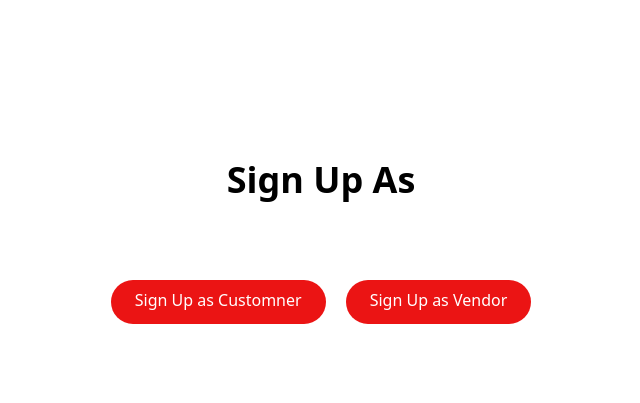
After one commit to ShivamSehgal01/Locale-Linkup, a Django app: template locale_linkup/templates/signup.html in a window 1280 px wide. The commit adds this page. Shown: the top 403 px of the page, without its empty margins (319-959 px from the left). Run offline with Django 5.2, Linux system fonts and the light colour scheme; the template is opened without the code that fills it, so the values that code supplies are empty; style sheets or scripts are compiled from the project's sources.

Commit message:
Initial Commit

```diff
--- a/locale_linkup/templates/index.html
+++ b/locale_linkup/templates/index.html
@@ -37,7 +37,8 @@
                     />
                     </svg>
 
-                    <a href="login.html" class="hover:underline text-sm md:text-xl">Log In</a>
+                    <a href="/locale_linkup/templates/login.html" class="hover:underline text-sm md:text-xl">Log In</a> <Span>|</Span>
+                    <a href="/locale_linkup/templates/signup.html" class="hover:underline text-sm md:text-xl">Sign Up</a>
                 </div>
                 </div>
 
--- a/locale_linkup/templates/login.html
+++ b/locale_linkup/templates/login.html
@@ -4,7 +4,7 @@
     <meta charset="UTF-8" />
     <meta name="viewport" content="width=device-width, initial-scale=1.0" />
     <title>Locale LinkUp</title>
-    <link rel="stylesheet" href="css/main.css" />
+    <link rel="stylesheet" href="/locale_linkup/static/css/main.css" />
   </head>
   <body>
     <!-- component -->
@@ -62,7 +62,7 @@
               >
             </div>
             <a
-              href="#"
+              href="/locale_linkup/templates/signup.html"
               class="text-xs focus:outline-none focus:ring-2 focus:ring-offset-2"
               >Create Account</a
             >
--- /dev/null
+++ b/locale_linkup/templates/signup.html
@@ -0,0 +1,28 @@
+<!DOCTYPE html>
+<html lang="en">
+  <head>
+    <meta charset="UTF-8" />
+    <meta name="viewport" content="width=device-width, initial-scale=1.0" />
+    <title>Loccale Lineup</title>
+    <link rel="stylesheet" href="/locale_linkup/static/css/main.css" />
+  </head>
+  <body>
+    <div class="container mx-auto py-20 mt-20">
+      <div class="sign flex flex-col justify-center items-center">
+        <h2 class="text-4xl font-bold text-center">Sign Up As</h2>
+        <div class="options flex flex-row mt-20 space-x-5">
+          <a
+            href="/locale_linkup/templates/signup_customer.html"
+            class="p-3 px-6 pt-2 rounded-full text-white bg-mainRed hover:bg-darkRed"
+            >Sign Up as Customner</a
+          >
+          <a
+            href="/locale_linkup/templates/signup_vendor.html"
+            class="p-3 px-6 pt-2 rounded-full text-white bg-mainRed hover:bg-darkRed"
+            >Sign Up as Vendor</a
+          >
+        </div>
+      </div>
+    </div>
+  </body>
+</html>
--- a/locale_linkup/templates/signup_customer.html
+++ b/locale_linkup/templates/signup_customer.html
@@ -4,7 +4,7 @@
     <meta charset="UTF-8" />
     <meta name="viewport" content="width=device-width, initial-scale=1.0" />
     <title>Local Linkup</title>
-    <link rel="stylesheet" href="css/main.css" />
+    <link rel="stylesheet" href="/locale_linkup/static/css/main.css" />
   </head>
   <body>
     <!-- component -->
--- a/locale_linkup/templates/signup_vendor.html
+++ b/locale_linkup/templates/signup_vendor.html
@@ -4,7 +4,7 @@
     <meta charset="UTF-8" />
     <meta name="viewport" content="width=device-width, initial-scale=1.0" />
     <title>Local Linkup</title>
-    <link rel="stylesheet" href="css/main.css" />
+    <link rel="stylesheet" href="/locale_linkup/static/css/main.css" />
   </head>
   <body>
     <!-- component -->
@@ -129,7 +129,7 @@
               <p class="text-sm font-light text-gray-500 dark:text-gray-400">
                 Already have an account?
                 <a
-                  href="#"
+                  href="/locale_linkup/templates/login.html"
                   class="font-medium text-primary-600 hover:underline dark:text-primary-500"
                   >Login here</a
                 >
```
